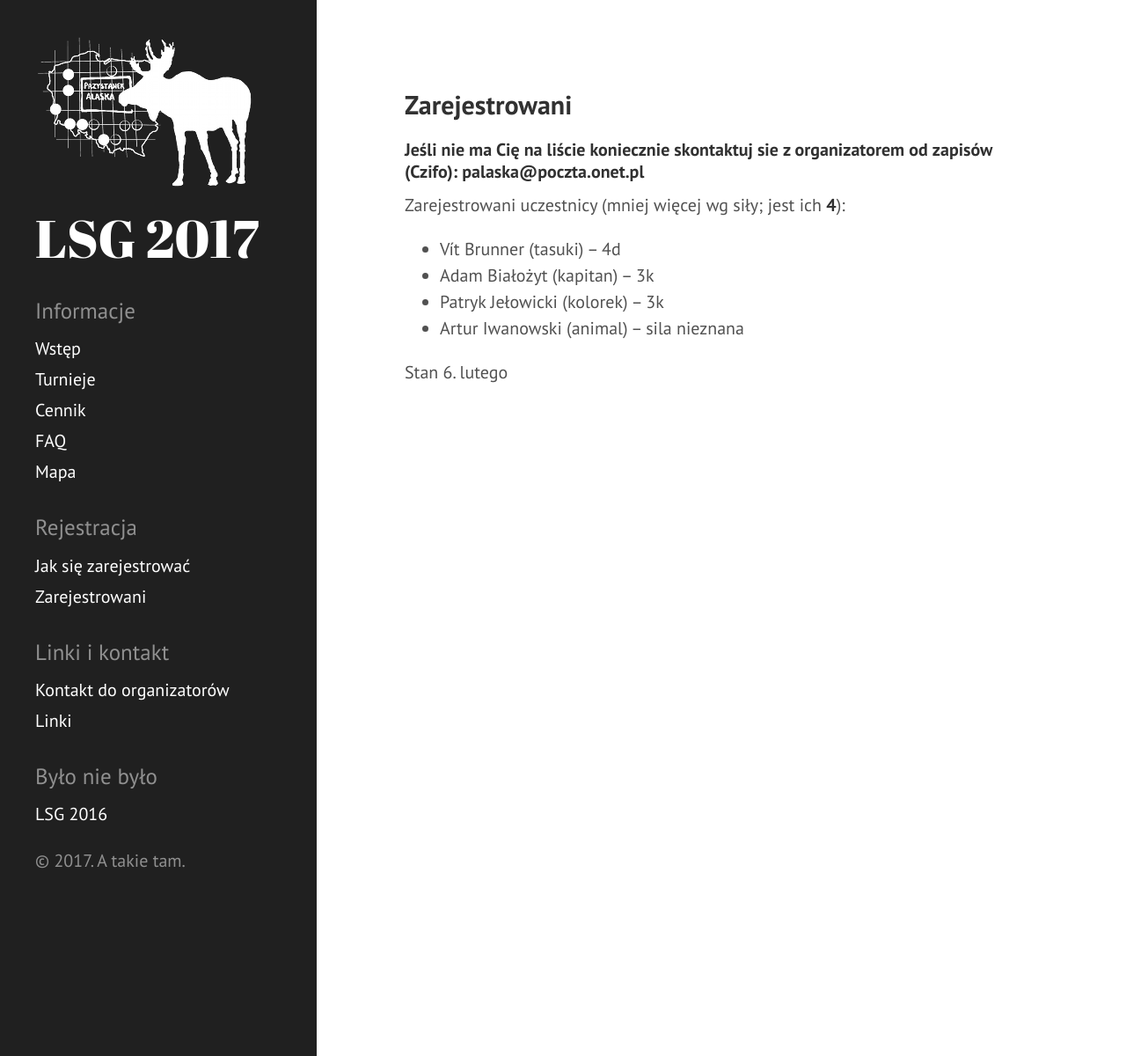
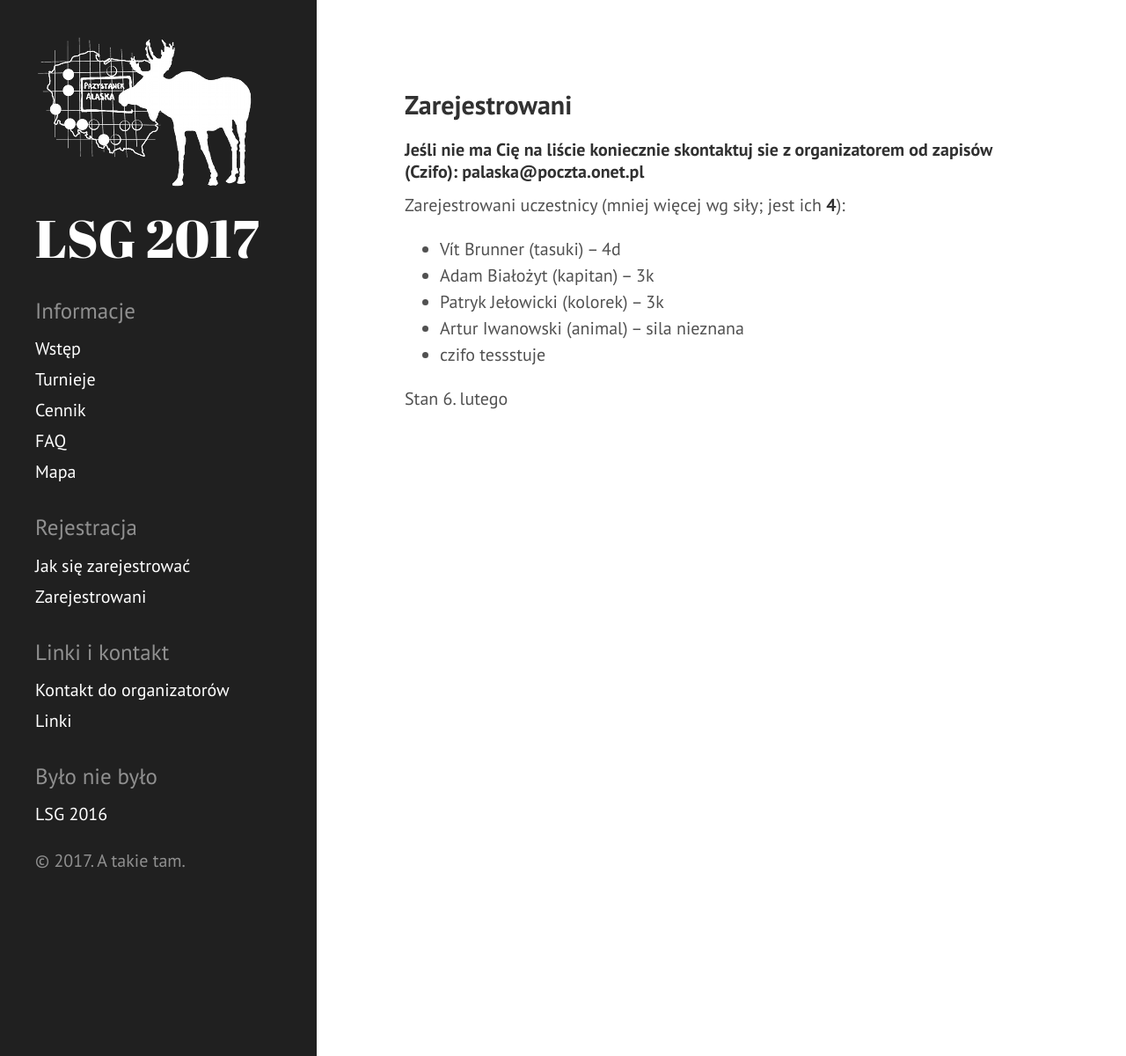
Before and after one commit to tasuki/lsg, a Jekyll site: the page built from zarejestrowani.md, in a window 1280 px wide. Shown: the whole page at 88% size. Built offline with Jekyll 4.4.1, drawn with Linux system fonts in a browser that asks for light colours.

Commit message:
Update zarejestrowani.md

```diff
--- a/zarejestrowani.md
+++ b/zarejestrowani.md
@@ -13,5 +13,7 @@ Zarejestrowani uczestnicy (mniej więcej wg siły; jest ich **4**):
 - Adam Białożyt (kapitan) -- 3k
 - Patryk Jełowicki (kolorek) -- 3k
 - Artur Iwanowski (animal) -- sila nieznana
+- czifo tessstuje
+
 
 Stan 6. lutego
```
